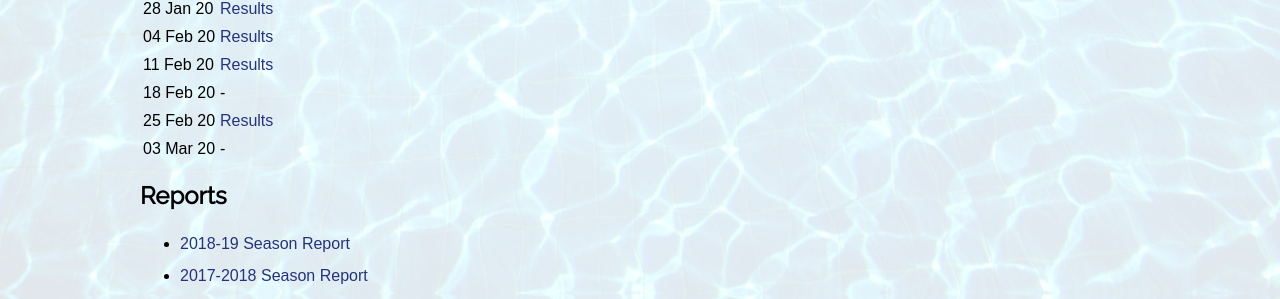
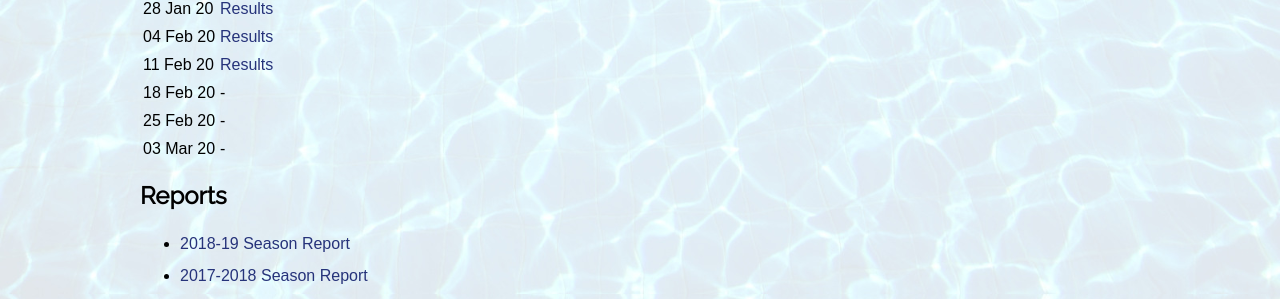
Before and after one commit to sandswim/website, a Jekyll site: the page built from pages/results.md, in a window 1280 px wide. Shown: the part 666-965 px from the top of the page. Built offline with Jekyll 4.4.1, drawn with Linux system fonts in a browser that asks for light colours.

Commit message:
Update results.md

```diff
--- a/pages/results.md
+++ b/pages/results.md
@@ -23,7 +23,7 @@ permalink: /results
 04 Feb 20 | [Results](files/results/ClubNight-2020-02-04.pdf)
 11 Feb 20 | [Results](files/results/ClubNight-2020-02-11.pdf)
 18 Feb 20 | -
-25 Feb 20 | [Results](files/results/ClubNight-2020-02-25b.pdf)
+25 Feb 20 | -
 03 Mar 20 | -
 
 ## Reports
```
